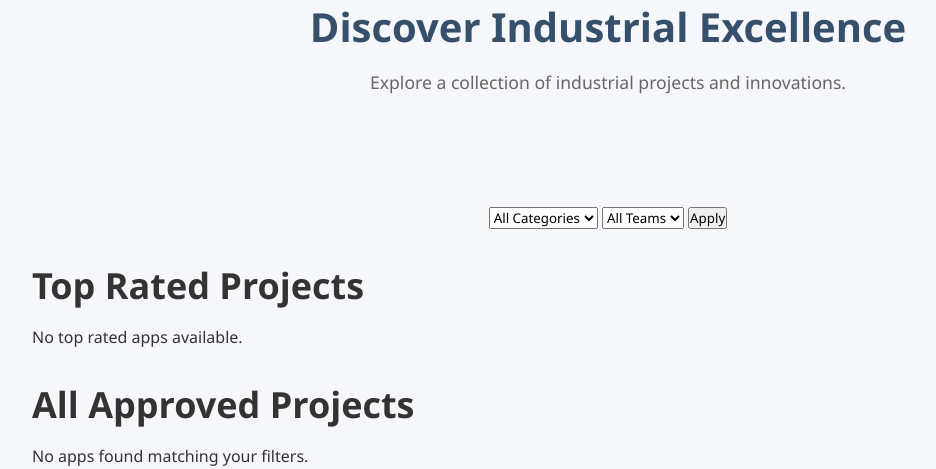
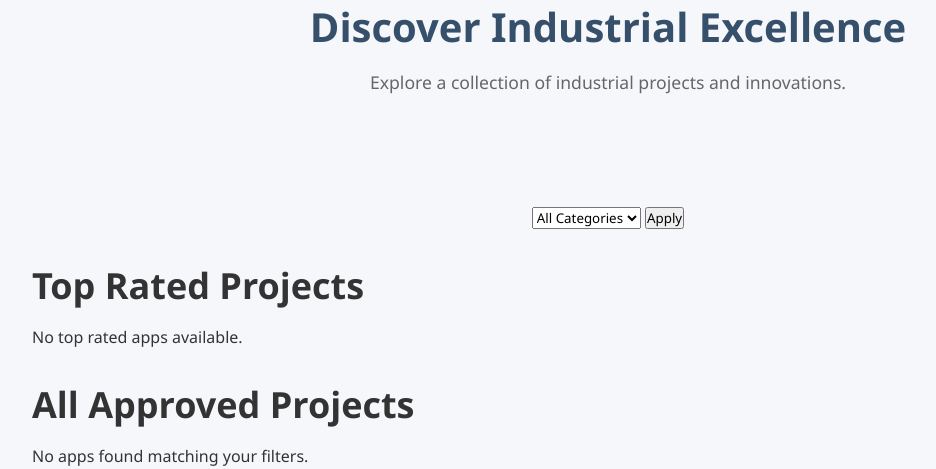
Before and after one commit to Rishab260/canonical-ui, a Django app: page / in a window 1280 px wide. Shown: the part 151-620 px from the top of the page, without its empty margins (32-968 px from the left). Run offline with Django 5.2, Linux system fonts and the light colour scheme; data that the repository does not hold is empty.

Commit message:
Removed teams filter

```diff
--- a/canonicalwebui/core/templates/core/landing_page.html
+++ b/canonicalwebui/core/templates/core/landing_page.html
@@ -38,14 +38,6 @@
             {% endfor %}
         </select>
 
-        <select name="team">
-            <option value="">All Teams</option>
-            {% for team in teams %}
-                <option value="{{ team.id }}" {% if selected_team == team.id|stringformat:"s" %}selected{% endif %}>
-                    {{ team.name }}
-                </option>
-            {% endfor %}
-        </select>
 
         <button type="submit">Apply</button>
     </form>
--- a/canonicalwebui/core/views.py
+++ b/canonicalwebui/core/views.py
@@ -61,7 +61,7 @@ def landing_page(request):
 
     search_query = request.GET.get('search', '')
     selected_category = request.GET.get('category', '')
-    selected_team = request.GET.get('team', '')
+
 
     apps = App.objects.filter(is_approved=True)
 
@@ -69,8 +69,7 @@ def landing_page(request):
         apps = apps.filter(Q(name__icontains=search_query) | Q(description__icontains=search_query))
     if selected_category:
         apps = apps.filter(category__id=selected_category)
-    if selected_team:
-        apps = apps.filter(teams_involved__id=selected_team)
+
 
     top_rated_apps = sorted(apps, key=lambda x: x.average_rating() or 0, reverse=True)[:4]
     featured_apps = apps.order_by('-created_at')[:4]
@@ -80,10 +79,8 @@ def landing_page(request):
         'top_rated_apps': top_rated_apps,
         'featured_apps': featured_apps,
         'categories': categories,
-        'teams': teams,
         'search_query': search_query,
         'selected_category': selected_category,
-        'selected_team': selected_team,
     }
 
     return render(request, 'core/landing_page.html', context)
```
